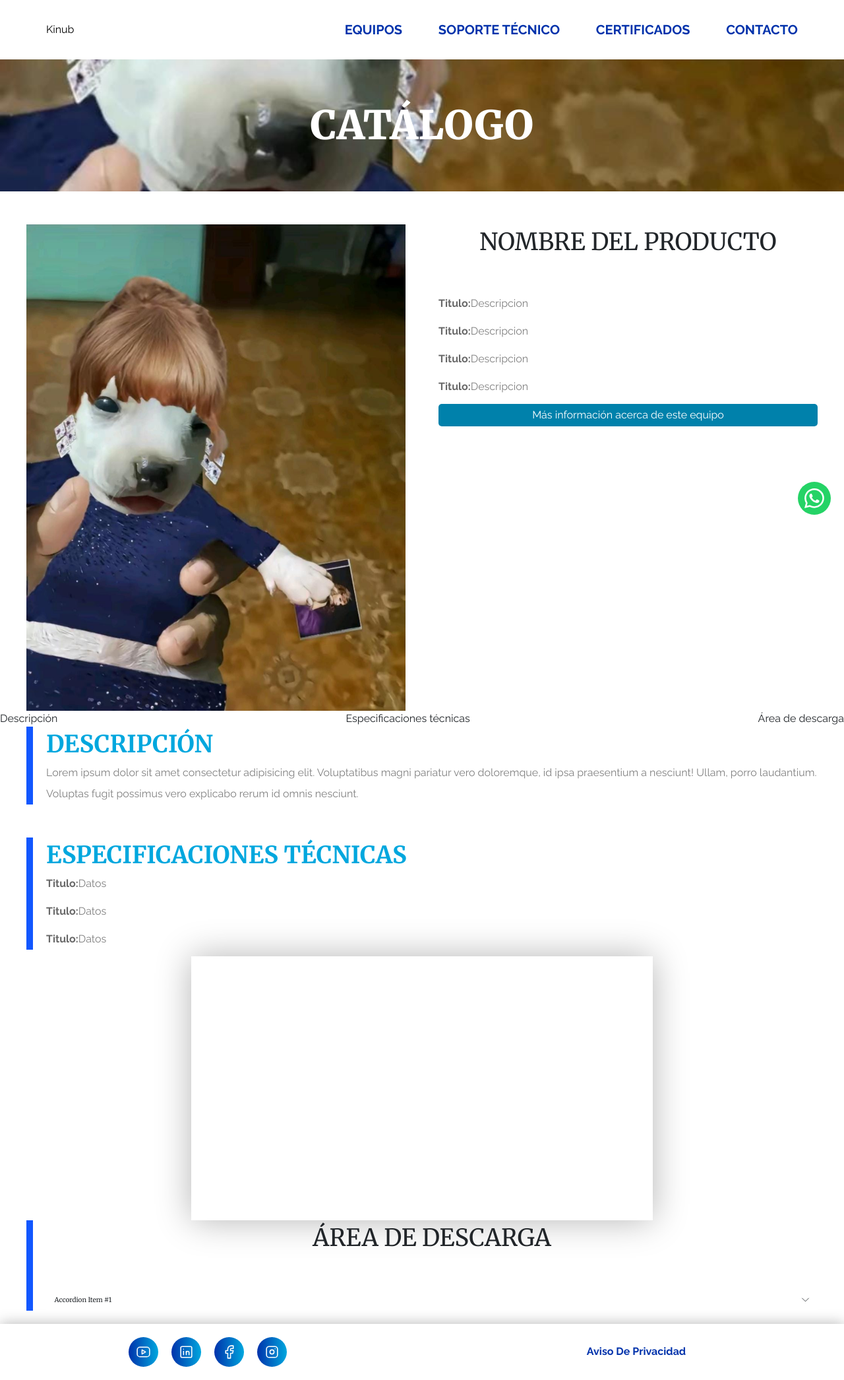
After one commit to CarlosMay7/Front-Kinub, a PHP site: page /producto.php in a window 1280 px wide. The commit adds this page. Shown: the whole page at 66% size. Run offline with PHP 8.4, Linux system fonts and the light colour scheme.

Commit message:
Inicio de productos

```diff
--- a/build/css/app.css
+++ b/build/css/app.css
@@ -908,14 +908,20 @@ h3 {
 .busqueda__boton {
   background-color: #00a7de;
   color: #FFFFFF;
+  text-align: center;
   border-radius: 0.5rem;
   padding: 0.4rem;
+  transition-property: background-color;
+  transition-duration: 300ms;
   font-size: 1.5rem;
 }
 @media (min-width: 768px) {
   .busqueda__boton {
     padding: 0.5rem;
   }
+}
+.busqueda__boton:hover {
+  background-color: #1257ff;
 }
 @media (min-width: 768px) {
   .busqueda__boton {
@@ -973,6 +979,115 @@ h3 {
   font-weight: 900;
 }
 
+.producto {
+  display: flex;
+  flex-direction: column;
+  align-items: center;
+  padding: 3rem 0;
+  transition: border 300ms ease-in-out;
+}
+.producto__contenido {
+  display: flex;
+  flex-direction: column;
+  align-items: center;
+}
+.producto__imagen {
+  height: 20rem;
+  width: 20rem;
+  transition: transform 300ms ease-in-out;
+}
+.producto__nombre {
+  margin: 0;
+  transition: transform 300ms ease-in-out;
+}
+.producto__boton {
+  background-color: #1257ff;
+  color: #FFFFFF;
+  text-align: center;
+  border-radius: 0.5rem;
+  padding: 0.4rem;
+  transition-property: background-color;
+  transition-duration: 300ms;
+  transition-property: background-color, transform;
+  transition-duration: 300ms;
+}
+@media (min-width: 768px) {
+  .producto__boton {
+    padding: 0.5rem;
+  }
+}
+.producto__boton:hover {
+  background-color: #1257ff;
+}
+.producto:hover {
+  border: 1px solid #00a7de;
+}
+.producto:hover .producto__imagen {
+  transform: scale(1.2);
+}
+.producto:hover .producto__nombre,
+.producto:hover .producto__boton {
+  transform: translateY(2rem);
+}
+
+.presentacion {
+  margin-top: 5rem;
+}
+.presentacion__grid {
+  display: grid;
+  display: grid;
+  grid-template-columns: repeat(2, 1fr);
+  gap: 5rem;
+}
+.presentacion__informacion, .especificaciones__texto {
+  color: #818181;
+}
+.presentacion__informacion span, .especificaciones__texto span {
+  color: #686868;
+  font-weight: 700;
+}
+.presentacion__boton {
+  background-color: #0081ab;
+  color: #FFFFFF;
+  text-align: center;
+  border-radius: 0.5rem;
+  padding: 0.4rem;
+  transition-property: background-color;
+  transition-duration: 300ms;
+  display: block;
+}
+@media (min-width: 768px) {
+  .presentacion__boton {
+    padding: 0.5rem;
+  }
+}
+.presentacion__boton:hover {
+  background-color: #1257ff;
+}
+
+.descripcion, .descarga, .especificaciones {
+  border-left: 10px solid #1257ff;
+  padding-left: 2rem;
+}
+.descripcion__heading {
+  color: #00a7de;
+  font-weight: 700;
+  text-align: left;
+  margin: 0;
+}
+.descripcion__texto {
+  color: #818181;
+}
+
+.especificaciones {
+  margin-top: 5rem;
+}
+.especificaciones__heading {
+  color: #00a7de;
+  font-weight: 700;
+  text-align: left;
+  margin: 0;
+}
 .certificados__heading {
   color: #0032ab;
   display: flex;
--- /dev/null
+++ b/producto.php
@@ -0,0 +1,66 @@
+<?php
+    include_once __DIR__."/templates/header.php";
+    include_once __DIR__."/templates/hero.php";
+?>
+
+<main class="presentacion presentacion__contenedor">
+    <div class="presentacion__grid">
+        <div class="presentacion__carrusel">
+            <img src="/src/img/taylor.jpg" alt="">
+        </div>
+
+        <div class="presentacion__datos">
+            <h2 class="presentacion__heading">Nombre del producto</h2>
+            <!--Tags-->
+            <p class="presentacion__informacion"><span>Titulo:</span>Descripcion</p>
+            <p class="presentacion__informacion"><span>Titulo:</span>Descripcion</p>
+            <p class="presentacion__informacion"><span>Titulo:</span>Descripcion</p>
+            <p class="presentacion__informacion"><span>Titulo:</span>Descripcion</p>
+            <a href="#" class="presentacion__boton">Más información acerca de este equipo</a>
+        </div>
+    </div>
+</main>
+
+<nav class="navegacion">
+    <div class="navegacion__enlace">Descripción</div>
+    <div class="navegacion__enlace">Especificaciones técnicas</div>
+    <div class="navegacion__enlace">Área de descarga</div>
+</nav>
+
+<section class="descripcion descripcion__contenedor">
+    <h2 class="descripcion__heading">Descripción</h2>
+    <p class="descripcion__texto">Lorem ipsum dolor sit amet consectetur adipisicing elit. Voluptatibus magni pariatur vero doloremque, id ipsa praesentium a nesciunt! Ullam, porro laudantium. Voluptas fugit possimus vero explicabo rerum id omnis nesciunt.</p>
+</section>
+
+<section class="especificaciones especificaciones__contenedor">
+    <h2 class="especificaciones__heading">Especificaciones Técnicas</h2>
+    <p class="especificaciones__texto"><span>Titulo:</span>Datos</p>
+    <p class="especificaciones__texto"><span>Titulo:</span>Datos</p>
+    <p class="especificaciones__texto"><span>Titulo:</span>Datos</p>
+</section>
+
+<?php
+    include_once __DIR__."/templates/video.php";
+?>
+
+<section class="descarga descarga__contenedor">
+    <h2 class="descarga__heading">Área de descarga</h2>
+
+
+    <div class="accordion accordion-flush" id="accordionFlushExample">
+        <div class="accordion-item">
+            <h2 class="accordion-header">
+            <button class="accordion-button collapsed" type="button" data-bs-toggle="collapse" data-bs-target="#flush-collapseOne" aria-expanded="false" aria-controls="flush-collapseOne">
+                Accordion Item #1
+            </button>
+            </h2>
+            <div id="flush-collapseOne" class="accordion-collapse collapse" data-bs-parent="#accordionFlushExample">
+                <div class="accordion-body">Placeholder content for this accordion, which is intended to demonstrate the <code>.accordion-flush</code> class. This is the first item's accordion body.</div>
+            </div>
+        </div>
+    </div>
+</section>
+
+<?php
+    include_once __DIR__."/templates/footer.php";
+?>
--- a/src/js/productos.js
+++ b/src/js/productos.js
@@ -5,8 +5,8 @@
     const radios = document.querySelectorAll('[name="categorias"]');
     radios.forEach( radio => radio.addEventListener("click", agregarCategoria));
 
-    const nombreProducto = document.querySelector("#nombre");
-    nombreProducto.addEventListener("input", agregarNombre);
+    // const nombreProducto = document.querySelector("#nombre");
+    // nombreProducto.addEventListener("input", agregarNombre);
     let busqueda = {
         nombre: "",
         categoria: "",
@@ -17,9 +17,9 @@
         let input = e.target.value;
         console.log(input);
 
-        if(length(input) > 4){
-            //Función de búsqueda
-        }
+        // if(length(input) > 4){
+        //     //Función de búsqueda
+        // }
     }
 
     function agregarCategoria(e){
--- a/src/js/youtube.js
+++ b/src/js/youtube.js
@@ -1,4 +1,3 @@
-(function(){
     //Crea un iframe en el div con el id
     let player;
     function onYouTubeIframeAPIReady() {
@@ -50,4 +49,3 @@
     function stopVideo() {
       player.stopVideo();
     }
-})()
--- a/src/scss/UI/productos/_index.scss
+++ b/src/scss/UI/productos/_index.scss
@@ -1 +1,2 @@
 @forward "productos";
+@forward "producto-especifico";
--- /dev/null
+++ b/src/scss/UI/productos/_producto-especifico.scss
@@ -0,0 +1,60 @@
+@use 'base/variables' as v;
+@use 'base/mixins' as m;
+
+.presentacion {
+
+    margin-top: 5rem;
+    &__grid {
+        display: grid;
+        @include m.grid(2, 5rem)
+    }
+
+    &__informacion {
+
+        color: darken(v.$gris, 20%);
+        span {
+            color: darken(v.$gris, 30%);
+            font-weight: 700;
+        }
+    }
+
+    &__boton {
+        @include m.boton(v.$blanco, darken(v.$secundario, 10%));
+        display: block;
+    }
+}
+
+.descripcion {
+
+    border-left: 10px solid lighten(v.$primario, 20%);
+    padding-left: 2rem;
+    &__heading {
+        color: v.$secundario;
+        font-weight: 700;
+        text-align: left;
+        margin: 0;
+    }
+
+    &__texto {
+        color: darken(v.$gris, 20%)
+    }
+}
+
+.especificaciones {
+    @extend .descripcion;
+    margin-top: 5rem;
+    &__heading {
+        color: v.$secundario;
+        font-weight: 700;
+        text-align: left;
+        margin: 0;
+    }
+
+    &__texto {
+        @extend .presentacion__informacion;
+    }
+}
+
+.descarga {
+    @extend .descripcion;
+}
--- a/src/scss/UI/productos/_productos.scss
+++ b/src/scss/UI/productos/_productos.scss
@@ -34,3 +34,48 @@
         font-weight: 900;
     }
 }
+
+.producto {
+
+    display: flex;
+    flex-direction: column;
+    align-items: center;
+    padding: 3rem 0;
+    transition: border 300ms ease-in-out;
+
+    &__contenido {
+        display: flex;
+        flex-direction: column;
+        align-items: center;
+    }
+
+    &__imagen {
+        height: 20rem;
+        width: 20rem;
+        transition: transform 300ms ease-in-out;
+    }
+
+    &__nombre {
+        margin: 0;
+        transition: transform 300ms ease-in-out;
+    }
+
+    &__boton {
+        @include m.boton(v.$blanco, lighten(v.$primario, 20%));
+        transition-property: background-color,transform;
+        transition-duration: 300ms;
+    }
+
+    &:hover {
+        border: 1px solid v.$secundario;
+
+        .producto__imagen {
+            transform: scale(1.2);
+        }
+
+        .producto__nombre,
+        .producto__boton {
+            transform: translateY(2rem);
+        }
+    }
+}
--- a/src/scss/base/_mixins.scss
+++ b/src/scss/base/_mixins.scss
@@ -54,9 +54,16 @@
 @mixin boton($colorTexto, $colorFondo){
     background-color: $colorFondo;
     color: $colorTexto;
+    text-align: center;
     border-radius: .5rem;
     padding: .4rem;
+    transition-property: background-color;
+    transition-duration: 300ms;
     @include tablet(){
         padding: .5rem;
     }
+
+    &:hover {
+        background-color: lighten(v.$primario, 20%);
+    }
 }
--- /dev/null
+++ b/templates/hero.php
@@ -0,0 +1,3 @@
+<div class="productos__hero">
+    <h1 class="productos__heading">Catálogo</h1>
+</div>
```
Also changed, not shown: productos.php (+25 -16 lines), 1 other file.
